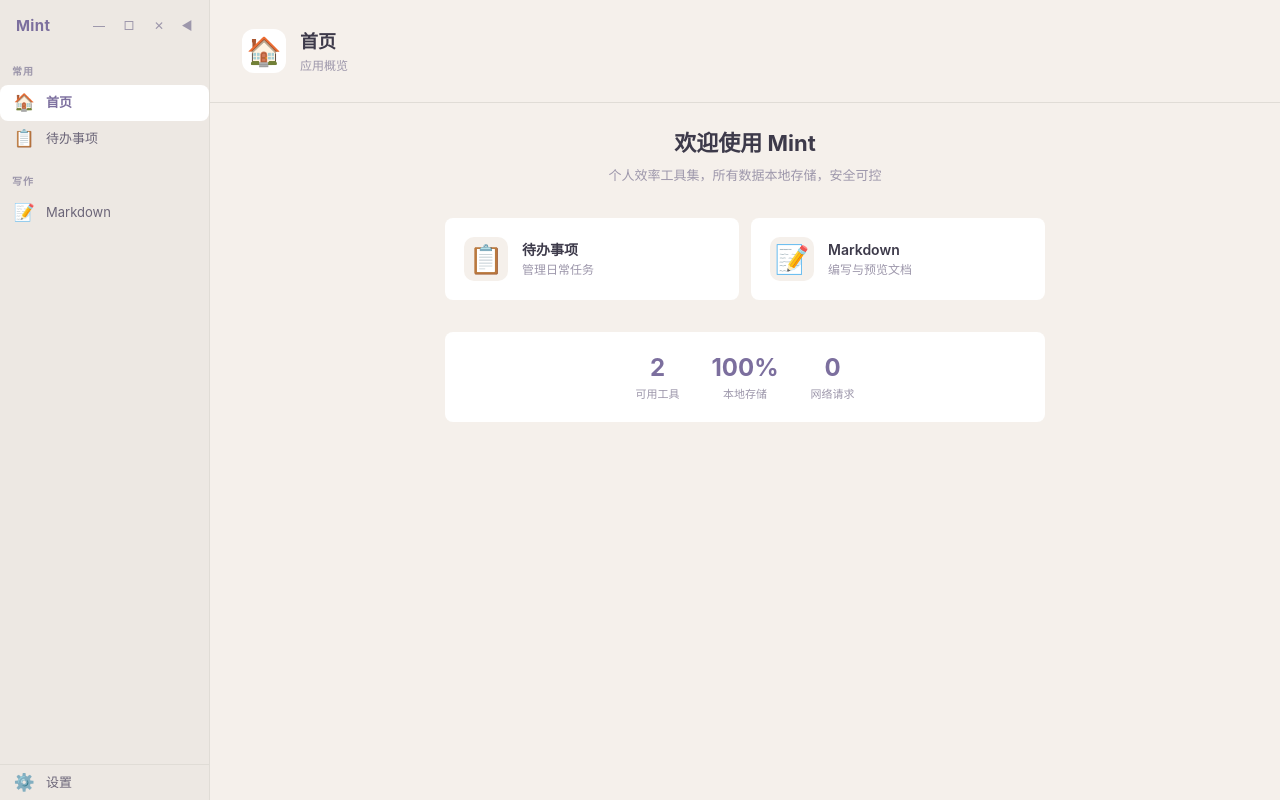
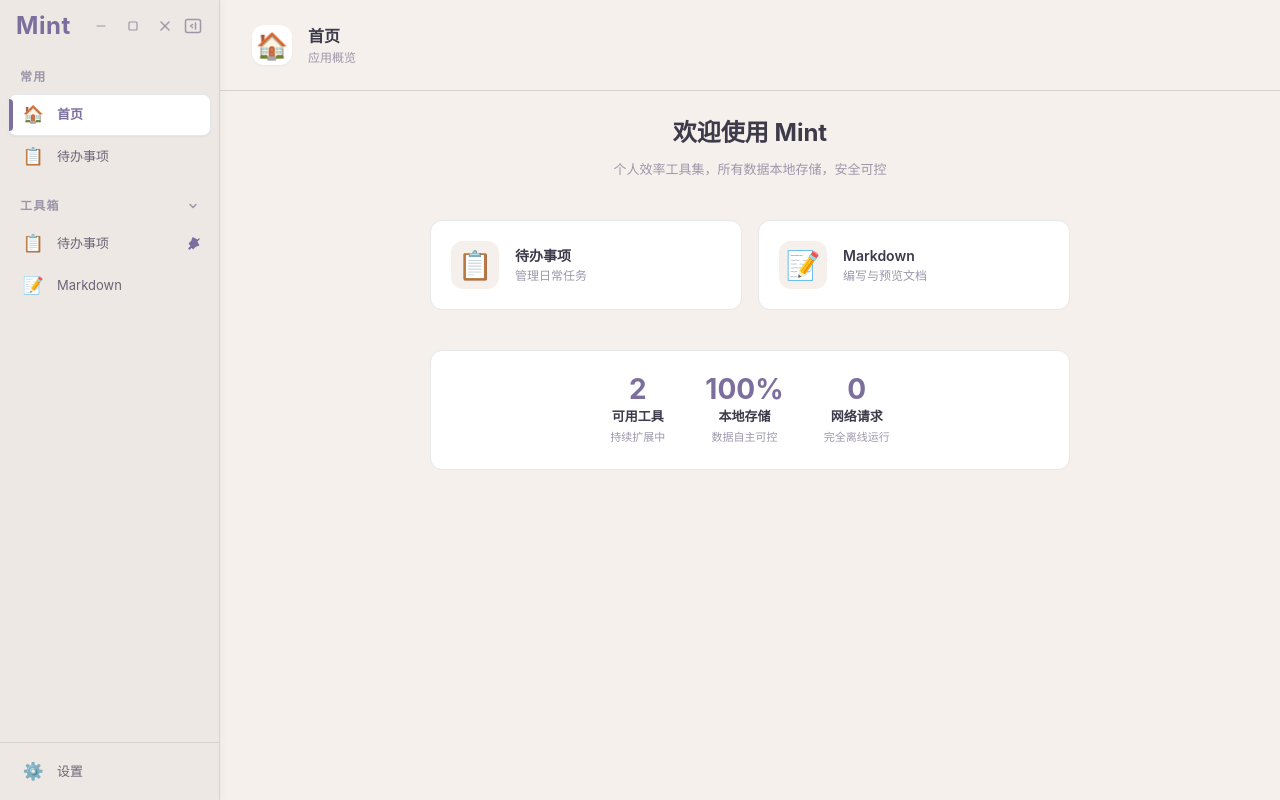
Before and after one commit to tusong1126/Mint, a React (Vite) app: page / in a window 1280 px wide. Built offline with nearby package versions, Linux system fonts and the light colour scheme; what marked-highlight would draw is missing.

Commit message:
feat: 样式调整

```diff
--- a/src/App.css
+++ b/src/App.css
@@ -6,7 +6,35 @@
   height: 100%;
   margin: 0;
   overflow: hidden;
-  font-family: -apple-system, BlinkMacSystemFont, 'Segoe UI', Roboto, sans-serif;
+  font-family: -apple-system, BlinkMacSystemFont, 'Segoe UI', 'PingFang SC', 'Hiragino Sans GB', 'Microsoft YaHei', sans-serif;
+}
+
+::-webkit-scrollbar {
+  width: 6px;
+  height: 6px;
+}
+
+::-webkit-scrollbar-track {
+  background: transparent;
+}
+
+::-webkit-scrollbar-thumb {
+  background: var(--border);
+  border-radius: 3px;
+}
+
+::-webkit-scrollbar-thumb:hover {
+  background: var(--text-muted);
+}
+
+::selection {
+  background: var(--accent);
+  color: var(--bg-card);
+}
+
+* {
+  -webkit-font-smoothing: antialiased;
+  -moz-osx-font-smoothing: grayscale;
 }
 
 .markdown-preview h1 { font-size: 1.6em; font-weight: 700; margin: 0.6em 0 0.4em; border-bottom: 1px solid var(--border); padding-bottom: 0.3em; }
@@ -27,4 +55,4 @@
 .markdown-preview a:hover { text-decoration: underline; }
 .markdown-preview hr { border: none; border-top: 1px solid var(--border); margin: 1em 0; }
 .markdown-preview img { max-width: 100%; border-radius: 6px; }
-.markdown-preview input[type="checkbox"] { margin-right: 0.4em; }
+.markdown-preview input[type="checkbox"] { margin-right: 0.4em; accent-color: var(--accent); }
--- a/src/App.tsx
+++ b/src/App.tsx
@@ -1,4 +1,4 @@
-import { useState, useEffect } from "react";
+import { useState, useEffect, useCallback } from "react";
 import HomePage from "./tools/HomePage";
 import TodoList from "./tools/TodoList";
 import MarkdownTool from "./tools/MarkdownTool";
@@ -12,32 +12,128 @@
   component: React.ComponentType<{ onNavigate?: (key: string) => void }>;
 }
 
-interface ToolCategory {
-  name: string;
-  tools: Tool[];
+const allTools: Tool[] = [
+  { key: "home", name: "首页", icon: "🏠", desc: "应用概览", component: HomePage },
+  { key: "todolist", name: "待办事项", icon: "📋", desc: "管理日常任务", component: TodoList },
+  { key: "markdown", name: "Markdown", icon: "📝", desc: "编写与预览文档", component: MarkdownTool },
+];
+
+const STORAGE_KEY = "app-favorites";
+
+function loadFavorites(): string[] {
+  try {
+    const raw = localStorage.getItem(STORAGE_KEY);
+    if (raw) return JSON.parse(raw);
+  } catch {
+    /* ignore */
+  }
+  return ["home", "todolist"];
 }
 
-const toolCategories: ToolCategory[] = [
-  {
-    name: "常用",
-    tools: [
-      { key: "home", name: "首页", icon: "🏠", desc: "应用概览", component: HomePage },
-      { key: "todolist", name: "待办事项", icon: "📋", desc: "管理日常任务", component: TodoList },
-    ],
-  },
-  {
-    name: "写作",
-    tools: [{ key: "markdown", name: "Markdown", icon: "📝", desc: "编写与预览文档", component: MarkdownTool }],
-  },
-];
+function saveFavorites(keys: string[]) {
+  try {
+    localStorage.setItem(STORAGE_KEY, JSON.stringify(keys));
+  } catch {
+    /* ignore */
+  }
+}
 
-const SIDEBAR_W = 210;
-const SIDEBAR_COLLAPSED = 52;
+const SIDEBAR_W = 220;
+const SIDEBAR_COLLAPSED = 72;
+
+function SidebarCollapseIcon() {
+  return (
+    <svg width="18" height="18" viewBox="0 0 18 18" fill="none" stroke="currentColor" strokeWidth="1.5" strokeLinecap="round" strokeLinejoin="round">
+      <rect x="1.5" y="2.5" width="15" height="13" rx="2" />
+      <line x1="11.5" y1="6" x2="11.5" y2="12" />
+      <path d="M8.5 7.5L6.5 9l2 1.5" />
+    </svg>
+  );
+}
+
+function SidebarExpandIcon() {
+  return (
+    <svg width="18" height="18" viewBox="0 0 18 18" fill="none" stroke="currentColor" strokeWidth="1.5" strokeLinecap="round" strokeLinejoin="round">
+      <rect x="1.5" y="2.5" width="15" height="13" rx="2" />
+      <line x1="6.5" y1="6" x2="6.5" y2="12" />
+      <path d="M9.5 7.5l2 1.5-2 1.5" />
+    </svg>
+  );
+}
+
+function MinimizeIcon() {
+  return (
+    <svg
+      width="12"
+      height="12"
+      viewBox="0 0 12 12"
+      fill="none"
+      stroke="currentColor"
+      strokeWidth="1.2"
+      strokeLinecap="round"
+    >
+      <line x1="2" y1="6" x2="10" y2="6" />
+    </svg>
+  );
+}
+
+function MaximizeIcon() {
+  return (
+    <svg width="12" height="12" viewBox="0 0 12 12" fill="none" stroke="currentColor" strokeWidth="1.2">
+      <rect x="2" y="2" width="8" height="8" rx="1" />
+    </svg>
+  );
+}
+
+function RestoreIcon() {
+  return (
+    <svg width="12" height="12" viewBox="0 0 12 12" fill="none" stroke="currentColor" strokeWidth="1.2">
+      <rect x="4" y="1" width="7" height="7" rx="1" />
+      <rect x="1" y="4" width="7" height="7" rx="1" />
+    </svg>
+  );
+}
+
+function CloseIcon() {
+  return (
+    <svg
+      width="12"
+      height="12"
+      viewBox="0 0 12 12"
+      fill="none"
+      stroke="currentColor"
+      strokeWidth="1.5"
+      strokeLinecap="round"
+    >
+      <line x1="2" y1="2" x2="10" y2="10" />
+      <line x1="10" y1="2" x2="2" y2="10" />
+    </svg>
+  );
+}
+
+function PinIcon({ pinned }: { pinned: boolean }) {
+  return (
+    <svg
+      width="14"
+      height="14"
+      viewBox="0 0 14 14"
+      fill={pinned ? "currentColor" : "none"}
+      stroke="currentColor"
+      strokeWidth="1.5"
+      strokeLinecap="round"
+      strokeLinejoin="round"
+    >
+      <path d="M9.5 4.5L12 2M9.5 4.5l2 3.5-3 1-2.5 2.5L5 9.5 2.5 12 2 11.5 4.5 9 2.5 6.5 5 4l1-3 3.5 2z" />
+    </svg>
+  );
+}
 
 export default function App() {
   const [activeTool, setActiveTool] = useState("home");
   const [collapsed, setCollapsed] = useState(false);
   const [maximized, setMaximized] = useState(false);
+  const [favorites, setFavorites] = useState<string[]>(loadFavorites);
+  const [toolboxOpen, setToolboxOpen] = useState(true);
 
   const isMac = window.electronAPI?.platform === "darwin";
 
@@ -48,125 +144,210 @@
     }
   }, [isMac]);
 
-  const allTools = toolCategories.flatMap((c) => c.tools);
+  const toggleFavorite = useCallback((key: string) => {
+    setFavorites((prev) => {
+      const next = prev.includes(key) ? prev.filter((k) => k !== key) : [...prev, key];
+      saveFavorites(next);
+      return next;
+    });
+  }, []);
+
   const active = allTools.find((t) => t.key === activeTool);
   const isSettings = activeTool === "settings";
   const ActiveComponent = isSettings ? Settings : active?.component;
 
   const sidebarW = collapsed ? SIDEBAR_COLLAPSED : SIDEBAR_W;
+  const favoriteTools = allTools.filter((t) => favorites.includes(t.key));
+
+  function NavTool({ tool, showPin }: { tool: Tool; showPin?: boolean }) {
+    const isActive = activeTool === tool.key;
+    return (
+      <div className="group relative">
+        <button
+          onClick={() => setActiveTool(tool.key)}
+          title={collapsed ? tool.name : undefined}
+          className={`flex items-center gap-3 py-2.5 pr-2 pl-3 rounded-lg text-[13px] w-full text-left whitespace-nowrap transition-all duration-200 relative border
+            ${collapsed ? "justify-center !px-0" : ""}
+            ${
+              isActive
+                ? "bg-card text-accent font-semibold shadow-sm border-border/80"
+                : "border-transparent text-text-secondary hover:bg-card hover:text-text-primary hover:shadow-sm hover:border-border/80"
+            }`}
+        >
+          {isActive && <span className="absolute left-0 top-1 bottom-1 w-[4px] bg-accent rounded-r-full" />}
+          <span className="text-[17px] w-6 text-center shrink-0 leading-none">{tool.icon}</span>
+          {!collapsed && <span className="overflow-hidden text-ellipsis flex-1">{tool.name}</span>}
+        </button>
+        {showPin && !collapsed && (
+          <button
+            onClick={(e) => {
+              e.stopPropagation();
+              toggleFavorite(tool.key);
+            }}
+            className={`absolute right-1.5 top-1/2 -translate-y-1/2 p-1 rounded-md transition-all duration-200 opacity-0 group-hover:opacity-100
+              ${favorites.includes(tool.key) ? "text-accent opacity-100" : "text-text-muted hover:text-accent"}`}
+            title={favorites.includes(tool.key) ? "取消固定" : "固定到常用"}
+          >
+            <PinIcon pinned={favorites.includes(tool.key)} />
+          </button>
+        )}
+      </div>
+    );
+  }
 
   return (
     <div className="flex h-full bg-primary text-text-primary">
       <aside
-        className="flex flex-col bg-secondary border-r border-border select-none shrink-0 transition-[width] duration-200 relative"
-        style={{ width: sidebarW }}
+        className="flex flex-col bg-secondary border-r border-border select-none shrink-0 transition-[width] duration-300 ease-in-out relative z-10"
+        style={
+          {
+            width: sidebarW,
+            paddingTop: isMac ? "1.5rem" : 0,
+            WebkitAppRegion: isMac ? "drag" : undefined,
+            boxShadow: "1px 0 8px rgba(0,0,0,0.04)",
+          } as React.CSSProperties
+        }
       >
-        <div
-          className="flex items-center justify-between px-2 py-4 h-[52px]"
-          style={{ marginTop: isMac ? "1.5rem" : 0, WebkitAppRegion: "drag" } as React.CSSProperties}
-        >
+        <div className={`flex items-center px-3 py-4 h-[52px] ${collapsed ? "justify-center" : "justify-between"}`}>
           {!collapsed && (
-            <span className="text-[15px] font-bold text-accent tracking-wide whitespace-nowrap overflow-hidden pl-2">
+            <button
+              onClick={() => setActiveTool("home")}
+              className="text-[24px] font-bold text-accent tracking-wide whitespace-nowrap overflow-hidden pl-1 hover:opacity-80 transition-opacity"
+              style={{ WebkitAppRegion: "no-drag" } as React.CSSProperties}
+            >
               Mint
-            </span>
+            </button>
           )}
           {!isMac && (
-            <div className="flex items-center gap-0.5 ml-auto" style={{ WebkitAppRegion: "no-drag" } as React.CSSProperties}>
+            <div
+              className="flex items-center gap-1 ml-auto"
+              style={{ WebkitAppRegion: "no-drag" } as React.CSSProperties}
+            >
               <button
-                className="w-7 h-7 flex items-center justify-center rounded-md text-text-muted hover:text-text-primary hover:bg-hover text-xs"
+                className="w-7 h-7 flex items-center justify-center rounded-md text-text-muted hover:text-text-primary hover:bg-hover transition-colors"
                 onClick={() => window.electronAPI?.window?.minimize()}
                 title="最小化"
               >
-                &#x2014;
+                <MinimizeIcon />
               </button>
               <button
-                className="w-7 h-7 flex items-center justify-center rounded-md text-text-muted hover:text-text-primary hover:bg-hover text-xs"
+                className="w-7 h-7 flex items-center justify-center rounded-md text-text-muted hover:text-text-primary hover:bg-hover transition-colors"
                 onClick={() => window.electronAPI?.window?.maximize()}
                 title={maximized ? "还原" : "最大化"}
               >
-                {maximized ? "❐" : "□"}
+                {maximized ? <RestoreIcon /> : <MaximizeIcon />}
               </button>
               <button
-                className="w-7 h-7 flex items-center justify-center rounded-md text-text-muted hover:text-white hover:bg-red-500 text-xs"
+                className="w-7 h-7 flex items-center justify-center rounded-md text-text-muted hover:text-white hover:bg-red-500/80 transition-colors"
                 onClick={() => window.electronAPI?.window?.close()}
                 title="关闭"
               >
-                ✕
+                <CloseIcon />
               </button>
             </div>
           )}
           <button
-            className="w-7 h-7 flex items-center justify-center rounded-md text-text-muted hover:text-text-primary hover:bg-hover text-xs shrink-0"
-            style={{ WebkitAppRegion: "no-drag", marginLeft: isMac ? "auto" : 0 } as React.CSSProperties}
+            className={`w-7 h-7 flex items-center justify-center rounded-md text-text-muted hover:text-text-primary hover:bg-hover transition-colors shrink-0 ${!collapsed && isMac ? "ml-auto" : ""}`}
+            style={{ WebkitAppRegion: "no-drag" } as React.CSSProperties}
             onClick={() => setCollapsed(!collapsed)}
             title={collapsed ? "展开菜单" : "折叠菜单"}
           >
-            {collapsed ? "▶" : "◀"}
+            {collapsed ? <SidebarExpandIcon /> : <SidebarCollapseIcon />}
           </button>
         </div>
 
-        <nav className="flex-1 overflow-y-auto overflow-x-hidden flex flex-col gap-0.5">
-          {toolCategories.map((cat) => (
-            <div key={cat.name} className="mb-1">
-              {!collapsed && (
-                <div className="text-[10px] font-semibold text-text-muted uppercase tracking-widest px-3 pt-3 pb-1.5 whitespace-nowrap">
-                  {cat.name}
-                </div>
-              )}
-              {cat.tools.map((tool) => (
-                <button
-                  key={tool.key}
-                  onClick={() => setActiveTool(tool.key)}
-                  title={collapsed ? tool.name : undefined}
-                  className={`flex items-center gap-2.5 py-2 px-3 rounded-lg text-[13px] w-full text-left whitespace-nowrap transition-colors duration-150
-                    ${collapsed ? "justify-center px-0" : ""}
-                    ${
-                      activeTool === tool.key
-                        ? "bg-card text-accent font-semibold"
-                        : "text-text-secondary hover:bg-card hover:text-text-primary"
-                    }`}
+        <nav
+          className="flex-1 overflow-y-auto overflow-x-hidden flex flex-col px-2"
+          style={isMac ? ({ WebkitAppRegion: "no-drag" } as React.CSSProperties) : undefined}
+        >
+          <div className="mb-1">
+            {!collapsed && (
+              <div className="text-[12px] font-semibold text-text-muted uppercase tracking-widest px-3 pt-4 pb-2 whitespace-nowrap flex items-center justify-between">
+                <span>常用</span>
+                {favoriteTools.length === 0 && <span className="text-[10px] font-normal lowercase opacity-60">空</span>}
+              </div>
+            )}
+            {favoriteTools.map((tool) => (
+              <NavTool key={tool.key} tool={tool} />
+            ))}
+          </div>
+
+          <div>
+            {!collapsed && (
+              <div
+                className="text-[12px] font-semibold text-text-muted uppercase tracking-widest px-3 pt-4 pb-2 whitespace-nowrap flex items-center justify-between cursor-pointer select-none hover:text-text-primary transition-colors"
+                onClick={() => setToolboxOpen(!toolboxOpen)}
+              >
+                <span>工具箱</span>
+                <svg
+                  width="12"
+                  height="12"
+                  viewBox="0 0 12 12"
+                  fill="none"
+                  stroke="currentColor"
+                  strokeWidth="1.5"
+                  strokeLinecap="round"
+                  strokeLinejoin="round"
+                  className={`transition-transform duration-200 ${toolboxOpen ? "rotate-0" : "-rotate-90"}`}
                 >
-                  <span className="text-[17px] w-6 text-center shrink-0 leading-none">{tool.icon}</span>
-                  {!collapsed && <span className="overflow-hidden text-ellipsis">{tool.name}</span>}
-                </button>
-              ))}
-            </div>
-          ))}
+                  <path d="M3 4.5l3 3 3-3" />
+                </svg>
+              </div>
+            )}
+            {!collapsed && toolboxOpen &&
+              allTools.filter((t) => t.key !== "home").map((tool) => <NavTool key={tool.key} tool={tool} showPin />)}
+          </div>
         </nav>
 
-        <div className="border-t border-border">
+        <div
+          className="border-t border-border px-2 py-2"
+          style={isMac ? ({ WebkitAppRegion: "no-drag" } as React.CSSProperties) : undefined}
+        >
           <button
             onClick={() => setActiveTool("settings")}
-            className={`flex items-center gap-2.5 py-2 px-3 rounded-lg text-[13px] w-full text-left whitespace-nowrap transition-colors duration-150
+            className={`flex items-center gap-3 py-2.5 px-3 rounded-lg text-[13px] w-full text-left whitespace-nowrap transition-all duration-200 relative border
               ${collapsed ? "justify-center px-0" : ""}
-              ${isSettings ? "bg-card text-accent font-semibold" : "text-text-secondary hover:bg-card hover:text-text-primary"}`}
+              ${isSettings ? "bg-card text-accent font-semibold shadow-sm border-border/80" : "border-transparent text-text-secondary hover:bg-card hover:text-text-primary hover:shadow-sm hover:border-border/80"}`}
             title="设置"
           >
+            {isSettings && <span className="absolute left-0 top-1 bottom-1 w-[4px] bg-accent rounded-r-full" />}
             <span className="text-[17px] w-6 text-center shrink-0 leading-none">⚙️</span>
             {!collapsed && <span className="overflow-hidden text-ellipsis">设置</span>}
           </button>
         </div>
       </aside>
 
-      <main className="flex-1 flex flex-col overflow-y-auto">
+      <main className="flex-1 flex flex-col overflow-y-auto bg-primary">
         {active && !isSettings && (
-          <div className="flex items-center gap-3.5 px-8 py-7 border-b border-border shrink-0">
-            <span className="text-[28px] w-11 h-11 flex items-center justify-center bg-card rounded-xl shrink-0">
+          <div
+            className="flex items-center gap-4 px-8 py-6 border-b border-border shrink-0 bg-secondary/50"
+            style={isMac ? ({ WebkitAppRegion: "drag" } as React.CSSProperties) : undefined}
+          >
+            <span
+              className="text-[26px] w-10 h-10 flex items-center justify-center bg-card rounded-xl shrink-0 shadow-sm"
+              style={isMac ? ({ WebkitAppRegion: "no-drag" } as React.CSSProperties) : undefined}
+            >
               {active.icon}
             </span>
             <div>
-              <h1 className="text-lg font-bold text-text-primary">{active.name}</h1>
+              <h1 className="text-base font-semibold text-text-primary">{active.name}</h1>
               <p className="text-xs text-text-muted mt-0.5">{active.desc}</p>
             </div>
           </div>
         )}
         {isSettings && (
-          <div className="flex items-center gap-3.5 px-8 py-7 border-b border-border shrink-0">
-            <span className="text-[28px] w-11 h-11 flex items-center justify-center bg-card rounded-xl shrink-0">
+          <div
+            className="flex items-center gap-4 px-8 py-6 border-b border-border shrink-0 bg-secondary/50"
+            style={isMac ? ({ WebkitAppRegion: "drag" } as React.CSSProperties) : undefined}
+          >
+            <span
+              className="text-[26px] w-10 h-10 flex items-center justify-center bg-card rounded-xl shrink-0 shadow-sm"
+              style={isMac ? ({ WebkitAppRegion: "no-drag" } as React.CSSProperties) : undefined}
+            >
               ⚙️
             </span>
             <div>
-              <h1 className="text-lg font-bold text-text-primary">设置</h1>
+              <h1 className="text-base font-semibold text-text-primary">设置</h1>
               <p className="text-xs text-text-muted mt-0.5">应用偏好与主题</p>
             </div>
           </div>
--- a/src/themes/index.ts
+++ b/src/themes/index.ts
@@ -36,35 +36,15 @@
       "--text-muted": "#8a9a8a",
       "--accent": "#5a8a6a",
       "--accent-hover": "#6fa87a",
-      "--border": "#d8e4d8",
+      "--border": "#d0dcd0",
       "--danger": "#d46a6a",
       "--success": "#4a8a5a",
-      "--shadow": "rgba(0,0,0,0.06)",
-    },
-  },
-  {
-    id: "dark",
-    name: "暗夜紫",
-    icon: "🌙",
-    vars: {
-      "--bg-primary": "#1e1e2e",
-      "--bg-secondary": "#181825",
-      "--bg-card": "#24243a",
-      "--bg-hover": "#2a2a45",
-      "--text-primary": "#cdd6f4",
-      "--text-secondary": "#a6adc8",
-      "--text-muted": "#6c7086",
-      "--accent": "#89b4fa",
-      "--accent-hover": "#74c7ec",
-      "--border": "#313244",
-      "--danger": "#f38ba8",
-      "--success": "#a6e3a1",
-      "--shadow": "rgba(0,0,0,0.3)",
+      "--shadow": "rgba(0,0,0,0.08)",
     },
   },
   {
     id: "light",
-    name: "暖白",
+    name: "暖光白",
     icon: "☀️",
     vars: {
       "--bg-primary": "#f5f0eb",
@@ -76,10 +56,30 @@
       "--text-muted": "#9d97ab",
       "--accent": "#7c6f9e",
       "--accent-hover": "#9b8ec4",
-      "--border": "#e0dcd6",
+      "--border": "#d8d2cc",
       "--danger": "#e0556a",
       "--success": "#5a9e6f",
-      "--shadow": "rgba(0,0,0,0.08)",
+      "--shadow": "rgba(0,0,0,0.1)",
+    },
+  },
+  {
+    id: "dark",
+    name: "暗夜紫",
+    icon: "🌑",
+    vars: {
+      "--bg-primary": "#1e1e2e",
+      "--bg-secondary": "#181825",
+      "--bg-card": "#24243a",
+      "--bg-hover": "#2a2a45",
+      "--text-primary": "#cdd6f4",
+      "--text-secondary": "#a6adc8",
+      "--text-muted": "#6c7086",
+      "--accent": "#89b4fa",
+      "--accent-hover": "#74c7ec",
+      "--border": "#3a3a50",
+      "--danger": "#f38ba8",
+      "--success": "#a6e3a1",
+      "--shadow": "rgba(0,0,0,0.4)",
     },
   },
 ];
--- a/src/tools/HomePage/index.tsx
+++ b/src/tools/HomePage/index.tsx
@@ -9,20 +9,20 @@
 
 export default function HomePage({ onNavigate }: Props) {
   return (
-    <div className="max-w-[600px] mx-auto">
-      <div className="text-center mb-8">
-        <h2 className="text-[22px] font-bold mb-1.5">欢迎使用 Mint</h2>
-        <p className="text-[13px] text-text-muted">个人效率工具集，所有数据本地存储，安全可控</p>
+    <div className="max-w-[640px] mx-auto">
+      <div className="text-center mb-10">
+        <h2 className="text-[24px] font-bold mb-2 text-text-primary">欢迎使用 Mint</h2>
+        <p className="text-[13px] text-text-muted leading-relaxed">个人效率工具集，所有数据本地存储，安全可控</p>
       </div>
 
-      <div className="grid grid-cols-[repeat(auto-fill,minmax(200px,1fr))] gap-3 mb-8">
+      <div className="grid grid-cols-[repeat(auto-fill,minmax(220px,1fr))] gap-4 mb-10">
         {tools.map((tool) => (
           <button
             key={tool.key}
             onClick={() => onNavigate?.(tool.key)}
-            className="flex items-center gap-3.5 p-[18px] bg-card border border-transparent rounded-lg cursor-pointer transition-all duration-150 hover:border-accent hover:-translate-y-px text-left font-inherit text-inherit"
+            className="flex items-center gap-4 p-5 bg-card rounded-xl cursor-pointer transition-all duration-200 hover:shadow-md hover:-translate-y-0.5 text-left border border-border/50 hover:border-accent/30 group"
           >
-            <span className="text-[28px] w-11 h-11 flex items-center justify-center bg-primary rounded-[10px] shrink-0">
+            <span className="text-[28px] w-12 h-12 flex items-center justify-center bg-primary rounded-xl shrink-0 group-hover:bg-accent/10 transition-colors">
               {tool.icon}
             </span>
             <div>
@@ -33,15 +33,16 @@
         ))}
       </div>
 
-      <div className="flex justify-center gap-8 p-5 bg-card rounded-lg">
+      <div className="flex justify-center gap-10 p-6 bg-card rounded-xl border border-border/50">
         {[
-          { num: '2', label: '可用工具' },
-          { num: '100%', label: '本地存储' },
-          { num: '0', label: '网络请求' },
+          { num: '2', label: '可用工具', desc: '持续扩展中' },
+          { num: '100%', label: '本地存储', desc: '数据自主可控' },
+          { num: '0', label: '网络请求', desc: '完全离线运行' },
         ].map((s) => (
           <div key={s.label} className="text-center">
-            <span className="block text-2xl font-bold text-accent">{s.num}</span>
-            <span className="block text-[11px] text-text-muted mt-0.5">{s.label}</span>
+            <span className="block text-[28px] font-bold text-accent leading-none mb-1">{s.num}</span>
+            <span className="block text-[13px] font-semibold text-text-primary">{s.label}</span>
+            <span className="block text-[11px] text-text-muted mt-0.5">{s.desc}</span>
           </div>
         ))}
       </div>
```
Also changed, not shown: src/themes/ThemeSwitcher.tsx (+9 -11 lines), src/tools/MarkdownTool/index.tsx (+22 -11 lines), src/tools/Settings/index.tsx (+16 -16 lines), src/tools/TodoList/index.tsx (+17 -17 lines).
